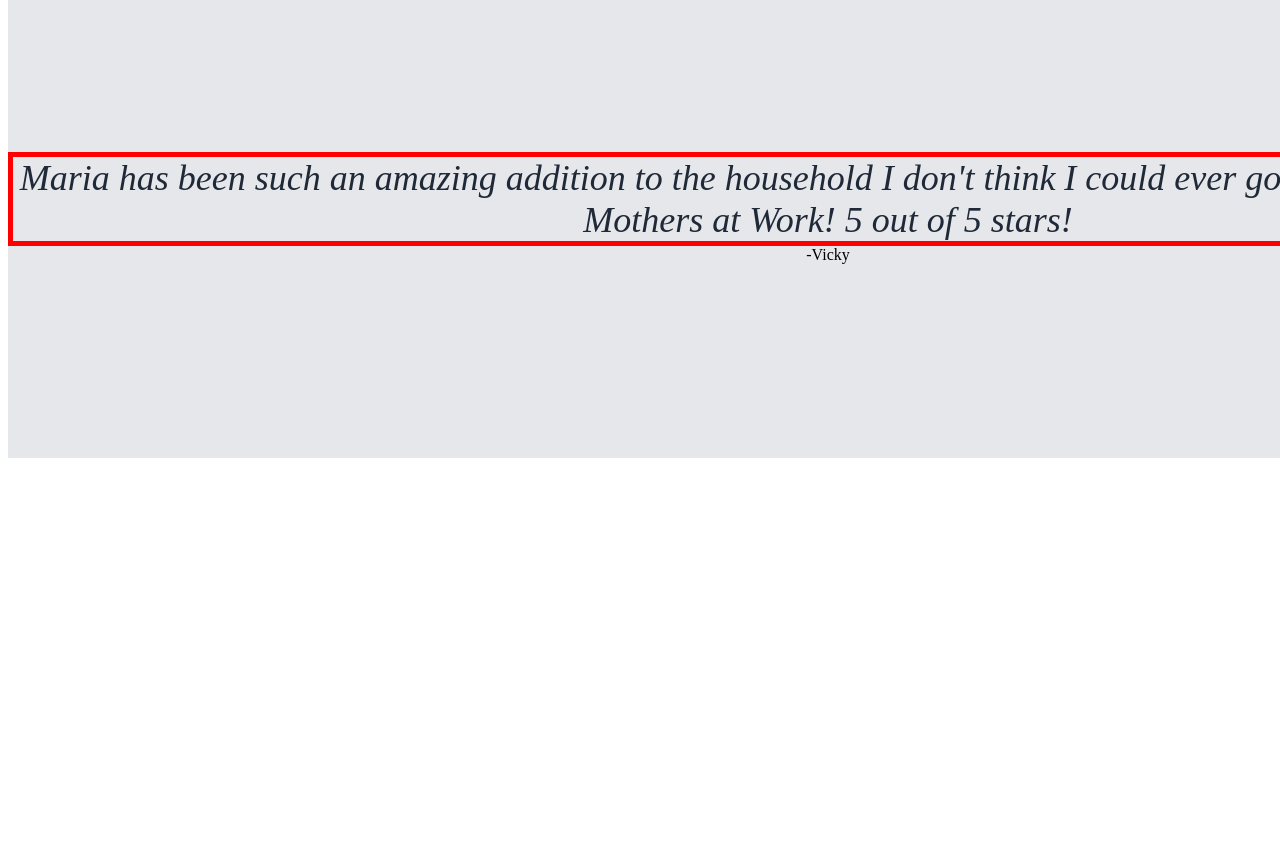
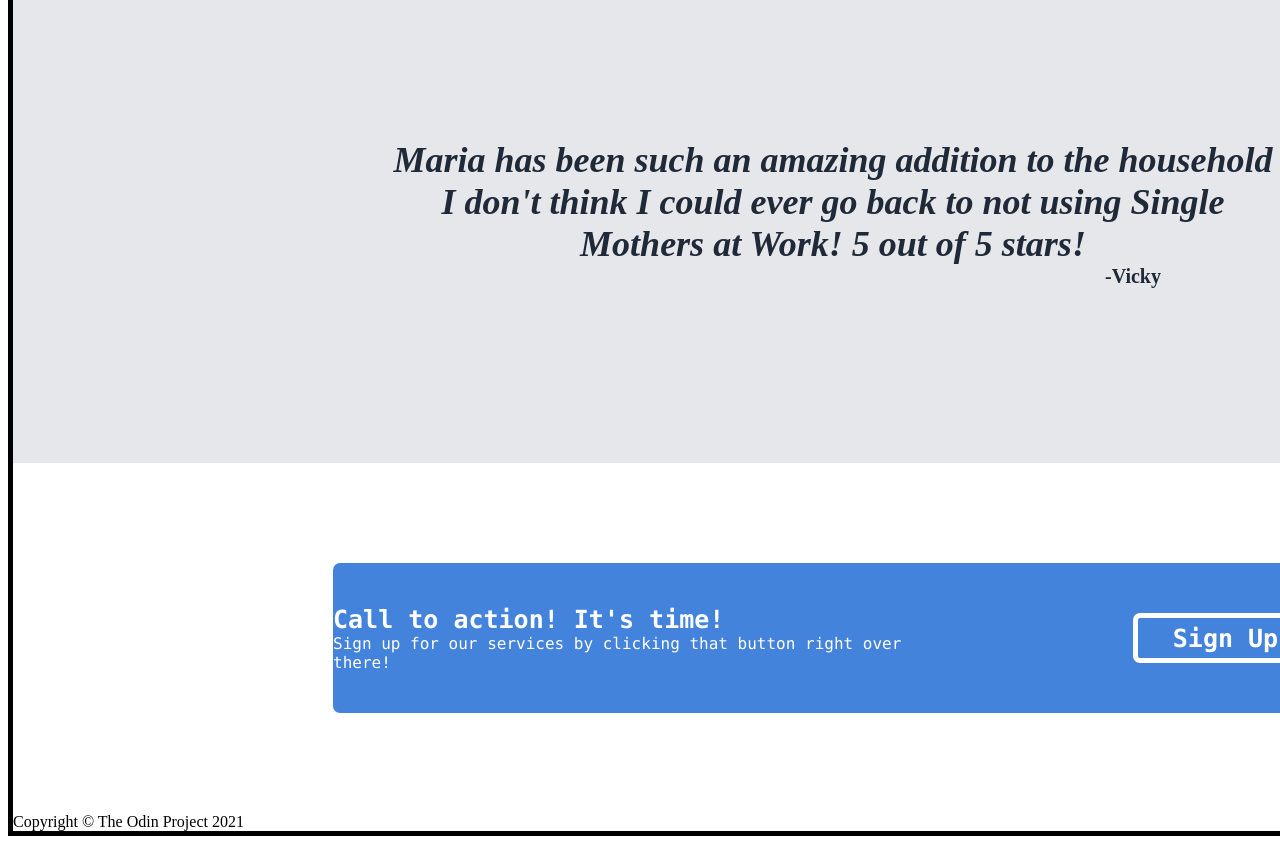
Before and after one commit to ViRack/LandingPage, a plain HTML site: page pages/index.html in a window 1280 px wide. Shown: the part 1100-1944 px from the top of the page. Before the commit the page ends 1566 px from the top, so only its background shows below. Drawn offline with Linux system fonts and the light colour scheme.

Commit message:
completed body-bottom. Begun working on copyright end.

```diff
--- a/pages/index.html
+++ b/pages/index.html
@@ -60,6 +60,22 @@
                 <div class="author">-Vicky</div>
             </div>
 
+            <div class="body-bottom">
+                <div class="action">
+                    <div class="action-right">
+                        <div class="action-title">Call to action! It's time!</div>
+                        <div class="action-description">Sign up for our services by clicking that button right over there!</div>
+                    </div>
+                    <div class="action-left">
+                        <button class="action-button">Sign Up!</button>
+                    </div>
+                </div>
+            </div>
+
+            <div class="copyright">
+                <div class="copyright-info">Copyright © The Odin Project 2021</div>
+            </div>
+
         </div>
 
 
--- a/styles/style.css
+++ b/styles/style.css
@@ -5,6 +5,11 @@
     align-items: center;
     justify-self: center;
 }*/
+
+.page {
+    border: 5px solid black;
+    width: 1640px;
+}
 
 .head {
     background-color: #1F2937;
@@ -179,10 +184,78 @@
     display: flex;
     font-size: 36px;
     font-style: italic;
+    font-weight: 700;
     color: #1F2937;
     text-align: center;
-    width: 100;
-    border: 5px solid red;
+    width: 900px;
+}
+
+.author {
+    display: flex;
+    font-size: 20px;
+    font-weight: 700;
+    color: #1F2937;
+    margin-left: 600px;
 }
 
 /* body middle end */
+/* body bottom start */
+
+.body-bottom {
+    display: flex;
+    width: 1440px;
+    background-color: #ffffff;
+    align-items: center;
+    justify-content: center;
+    padding: 100px;
+}
+
+.action {
+    display: flex;
+    background-color: #4483db;
+    align-items: center;
+    justify-content: center;
+    height: 150px;
+    width: 1000px;
+    border-radius: 7px;
+    gap: 200px;
+}
+
+.action-left {
+    display: flex-inline;
+    flex-direction: column;
+    gap: 20px;
+}
+
+.action-title {
+    font-size: 25px;
+    font-weight: 700;
+    font-family: "Monaco", sans-serif;
+    color:#ffffff
+}
+
+.action-description {
+    font-family: "Monaco", sans-serif;
+    color: #ffffff;
+}
+
+.action-button {
+    background-color: #4483db;
+    font-size: 25px;
+    color: #ffffff;
+    font-weight: 700;
+    font-family: "Monaco", sans-serif;
+    border-radius: 7px;
+    border: 5px solid white;
+    padding: 5px;
+    height: 50px;
+    width: 200px;
+}
+
+/* body bottom end */
+
+/* copyright start */
+
+
+
+/* copyright end */
```
